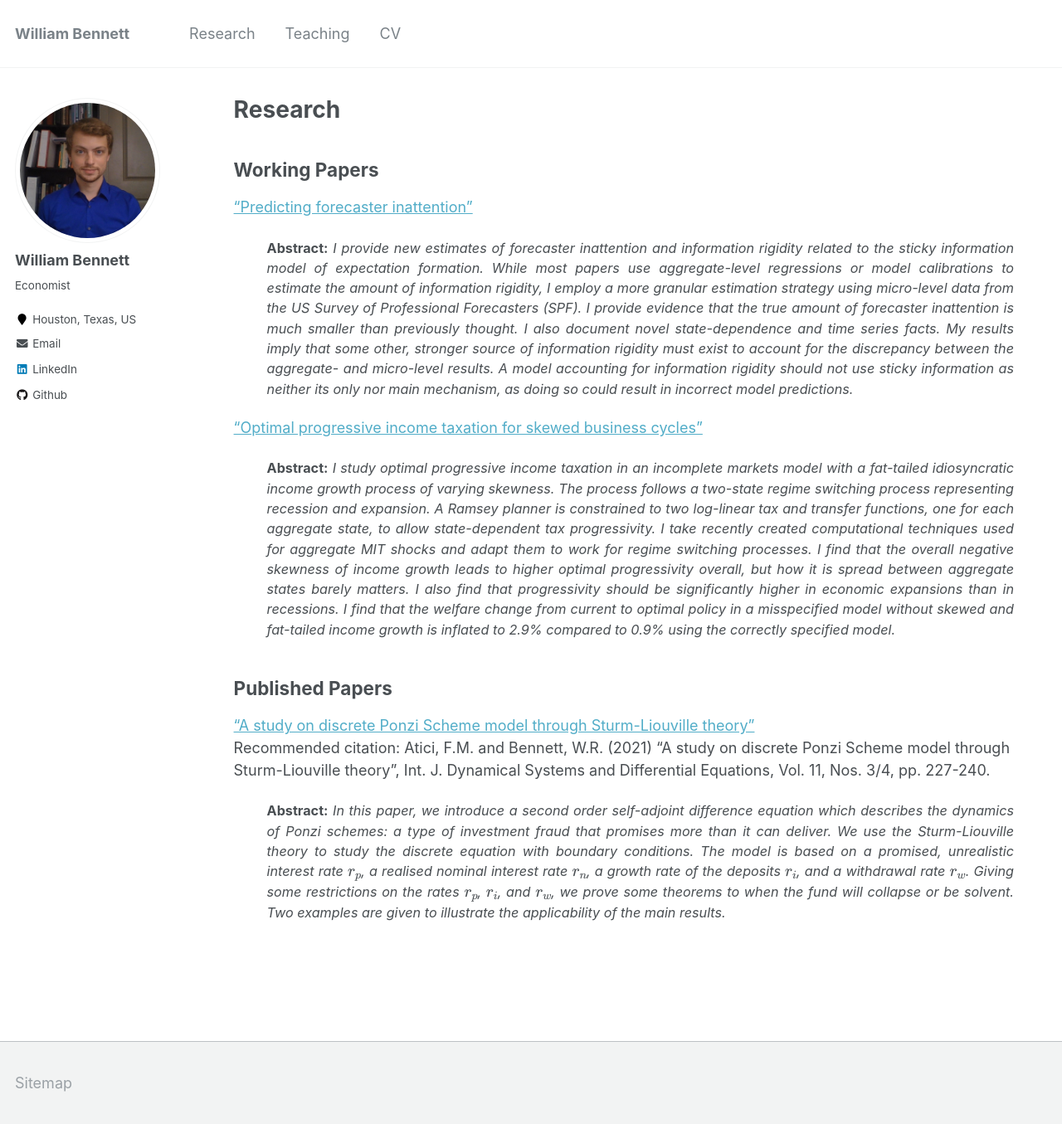
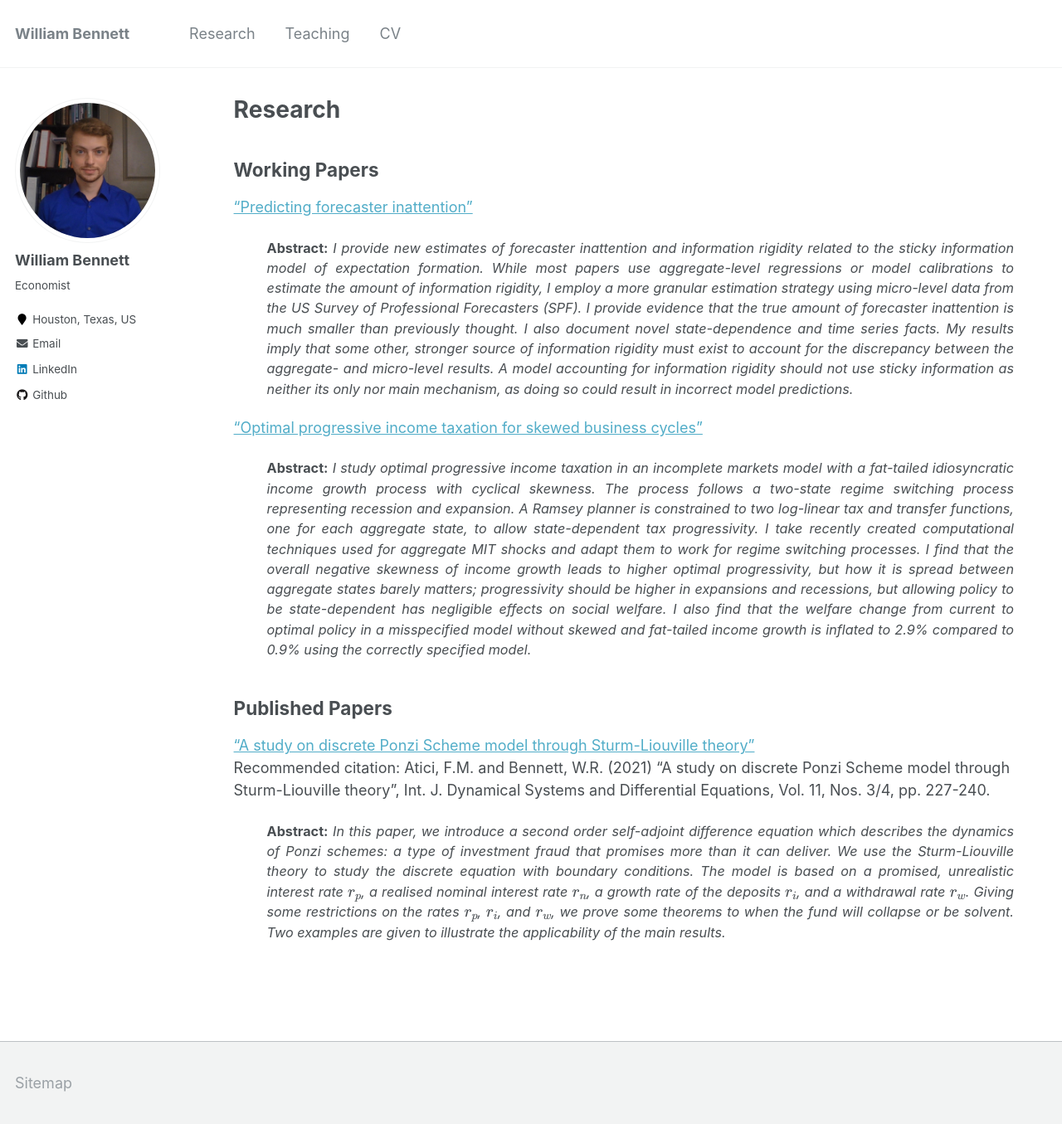
Before and after one commit to williambennettecon/williambennettecon.github.io, a Jekyll site: the page built from _pages/research.md, in a window 1280 px wide and 1355 px high. Shown: the whole window at 83% size. Built offline with Jekyll 4.4.1, drawn with Linux system fonts in a browser that asks for light colours; formulas are drawn with MathJax 3.

Commit message:
Update research.md

```diff
--- a/_pages/research.md
+++ b/_pages/research.md
@@ -17,7 +17,7 @@ Working Papers
 
 ["Optimal progressive income taxation for skewed business cycles"](http://williambennettecon.github.io/files/Bennett_2025_Optimal_progressive_income_taxation_for_skewed_business_cycles.pdf)
 <p style="margin-left: 40px; margin-right: 40px; text-align: justify;  font-size: 90%;">
-<strong>Abstract:</strong> <em>I study optimal progressive income taxation in an incomplete markets model with a fat-tailed idiosyncratic income growth process of varying skewness. The process follows a two-state regime switching process representing recession and expansion. A Ramsey planner is constrained to two log-linear tax and transfer functions, one for each aggregate state, to allow state-dependent tax progressivity. I take recently created computational techniques used for aggregate MIT shocks and adapt them to work for regime switching processes. I find that the overall negative skewness of income growth leads to higher optimal progressivity overall, but how it is spread between aggregate states barely matters. I also find that progressivity should be significantly higher in economic expansions than in recessions. I find that the welfare change from current to optimal policy in a misspecified model without skewed and fat-tailed income growth is inflated to 2.9% compared to 0.9% using the correctly specified model.</em>
+<strong>Abstract:</strong> <em>I study optimal progressive income taxation in an incomplete markets model with a fat-tailed idiosyncratic income growth process with cyclical skewness. The process follows a two-state regime switching process representing recession and expansion. A Ramsey planner is constrained to two log-linear tax and transfer functions, one for each aggregate state, to allow state-dependent tax progressivity. I take recently created computational techniques used for aggregate MIT shocks and adapt them to work for regime switching processes. I find that the overall negative skewness of income growth leads to higher optimal progressivity, but how it is spread between aggregate states barely matters; progressivity should be higher in expansions and recessions, but allowing policy to be state-dependent has negligible effects on social welfare. I also find that the welfare change from current to optimal policy in a misspecified model without skewed and fat-tailed income growth is inflated to 2.9% compared to 0.9% using the correctly specified model.</em>
 </p>
 
 Published Papers
```
